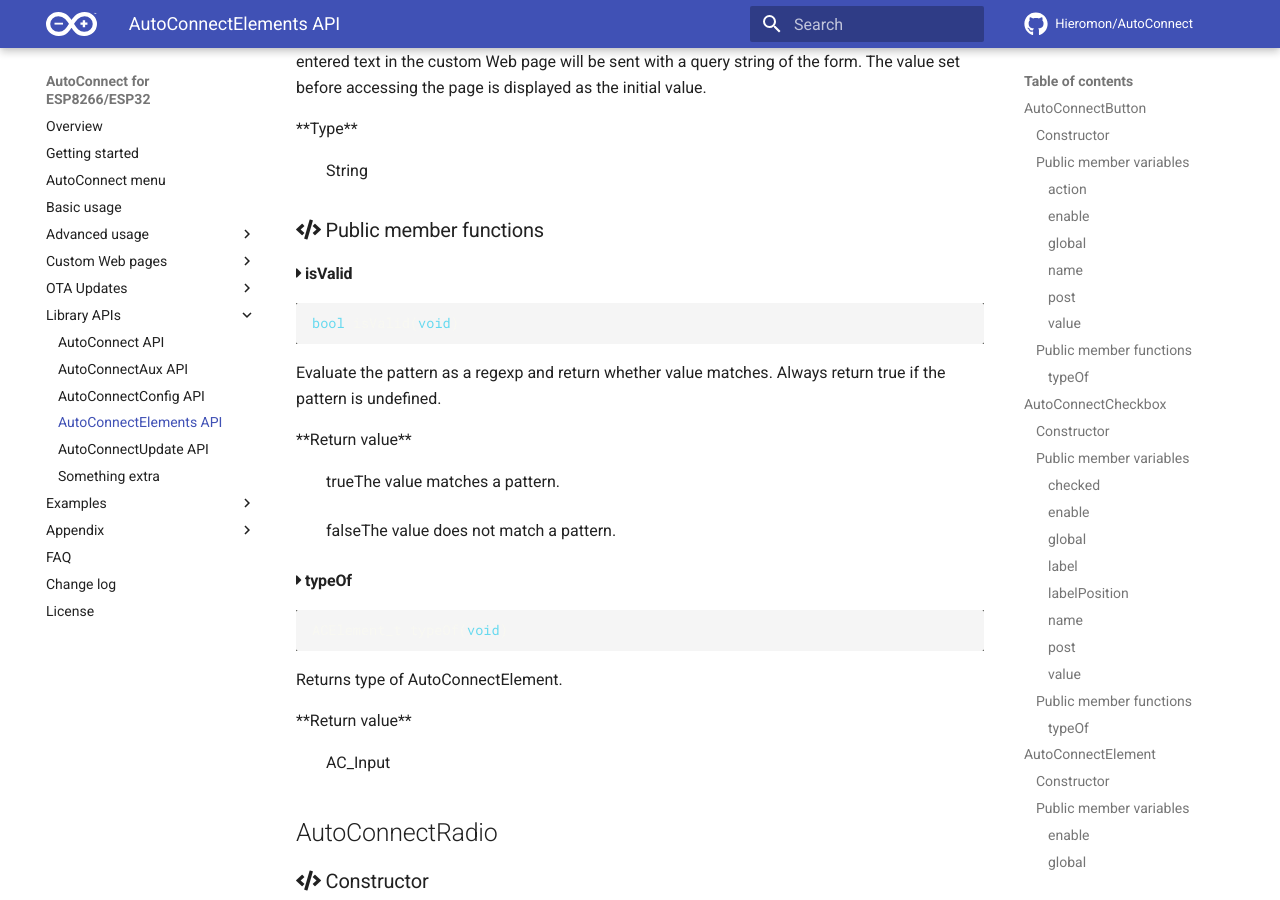
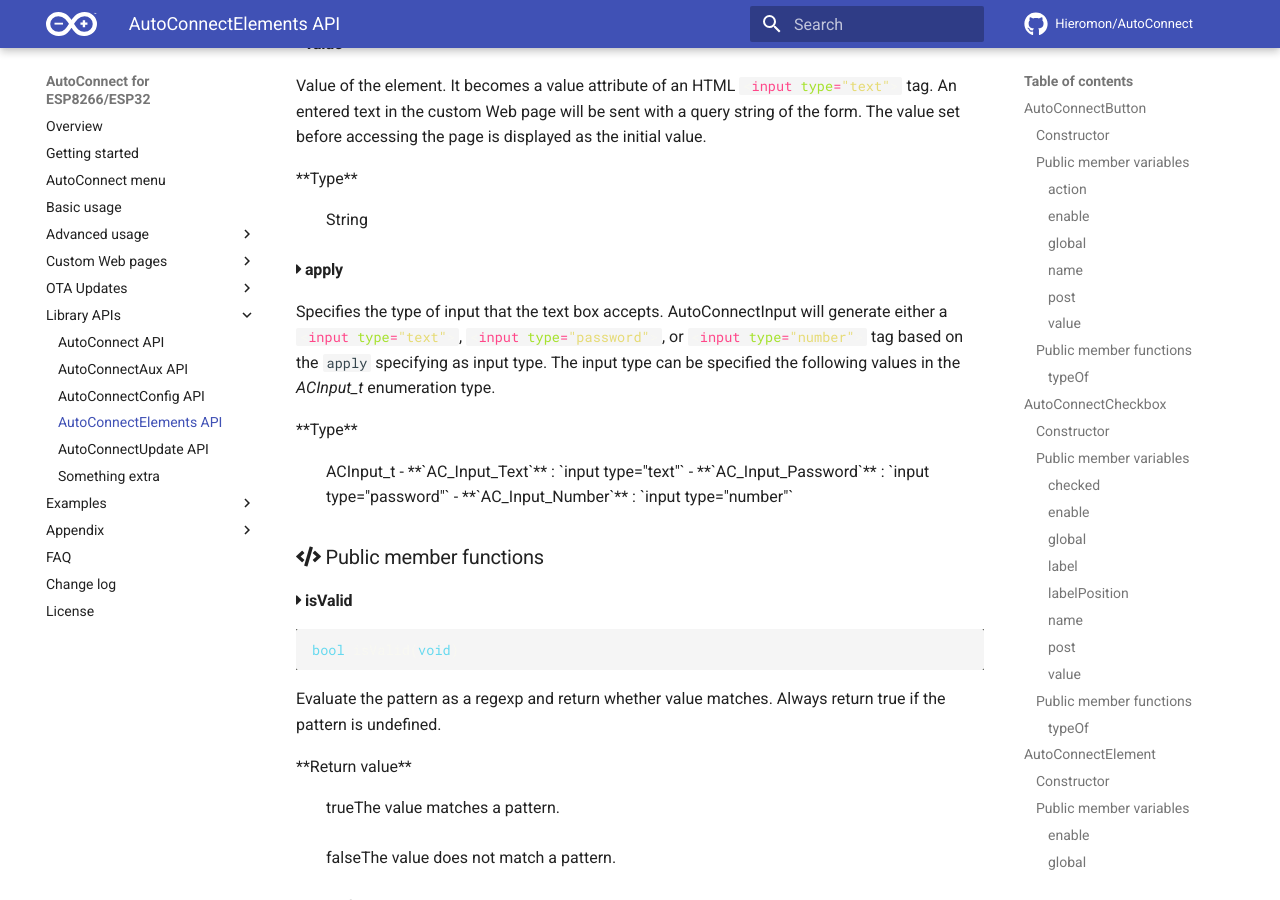
Before and after one commit to Hieromon/AutoConnect, an MkDocs documentation site: the page built from mkdocs/apielements.md, in a window 1280 px wide and 900 px high, scrolled down 12014 px. Built offline with MkDocs 1.6.1 and Material for MkDocs 9.7.7, drawn with Linux system fonts in a browser that asks for light colours; nearby versions of some CDN libraries; comment, search, counter and statistics services are not loaded; some of the changed text lies outside the part shown.

Commit message:
Adds a description for AutoConnectInput apply member

````diff
--- a/mkdocs/apielements.md
+++ b/mkdocs/apielements.md
@@ -393,7 +393,7 @@
 ### <i class="fa fa-code"></i> Constructor
 
 ```cpp
-AutoConnectInput(const char* name = "", const char* value = "", const char* label = "", const char* pattern = "", const char* placeholder = "", const ACPosterior_t post = AC_Tag_BR)
+AutoConnectInput(const char* name = "", const char* value = "", const char* label = "", const char* pattern = "", const char* placeholder = "", const ACPosterior_t post = AC_Tag_BR, const ACInput_t apply = AC_Input_Text)
 ```
 <dl class="apidl">
     <dt>**Parameters**</dt>
@@ -403,6 +403,7 @@
     <dd><span class="apidef">pattern</span><span class="apidesc">Regular expression string for checking data format.</span></dd>
     <dd><span class="apidef">placeholder</span><span class="apidesc">A placeholder string.</span></dd>
     <dd><span class="apidef">post</span><span class="apidesc">Specifies the tag to be output afterward the element.</span></dd>
+    <dd><span class="apidef">apply</span><span class="apidesc">Specifies the type of input that the text box accepts.</span></dd>
 </dl>
 
 ### <i class="fa fa-code"></i> Public member variables
@@ -474,6 +475,19 @@
 <dl class="apidl">
     <dt>**Type**</dt>
     <dd><span class="apidef">String</span><span class="apidesc"></span></dd>
+</dl>
+
+#### <i class="fa fa-caret-right"></i> apply
+
+Specifies the type of input that the text box accepts. AutoConnectInput will generate either a `#!html <input type="text">`, `#!html <input type="password">`, or `#!html <input type="number">` tag based on the `apply` specifying as input type. The input type can be specified the following values in the *ACInput_t* enumeration type.
+<dl class="apidl">
+    <dt>**Type**</dt>
+    <dd><span class="apidef">ACInput_t</span><span class="apidesc">
+
+- **`AC_Input_Text`** : `input type="text"`
+- **`AC_Input_Password`** : `input type="password"`
+- **`AC_Input_Number`** : `input type="number"`
+</span></dd>
 </dl>
 
 ### <i class="fa fa-code"></i> Public member functions
````
